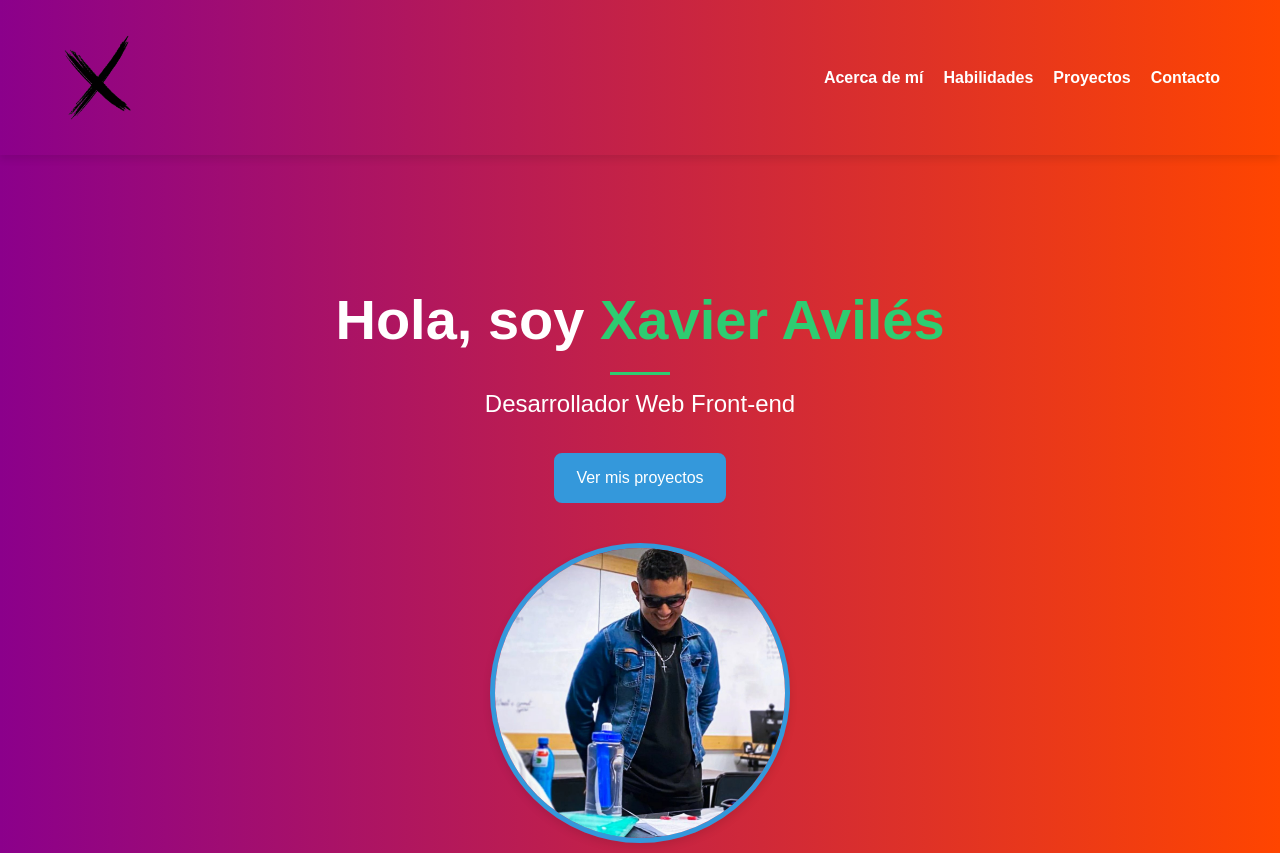
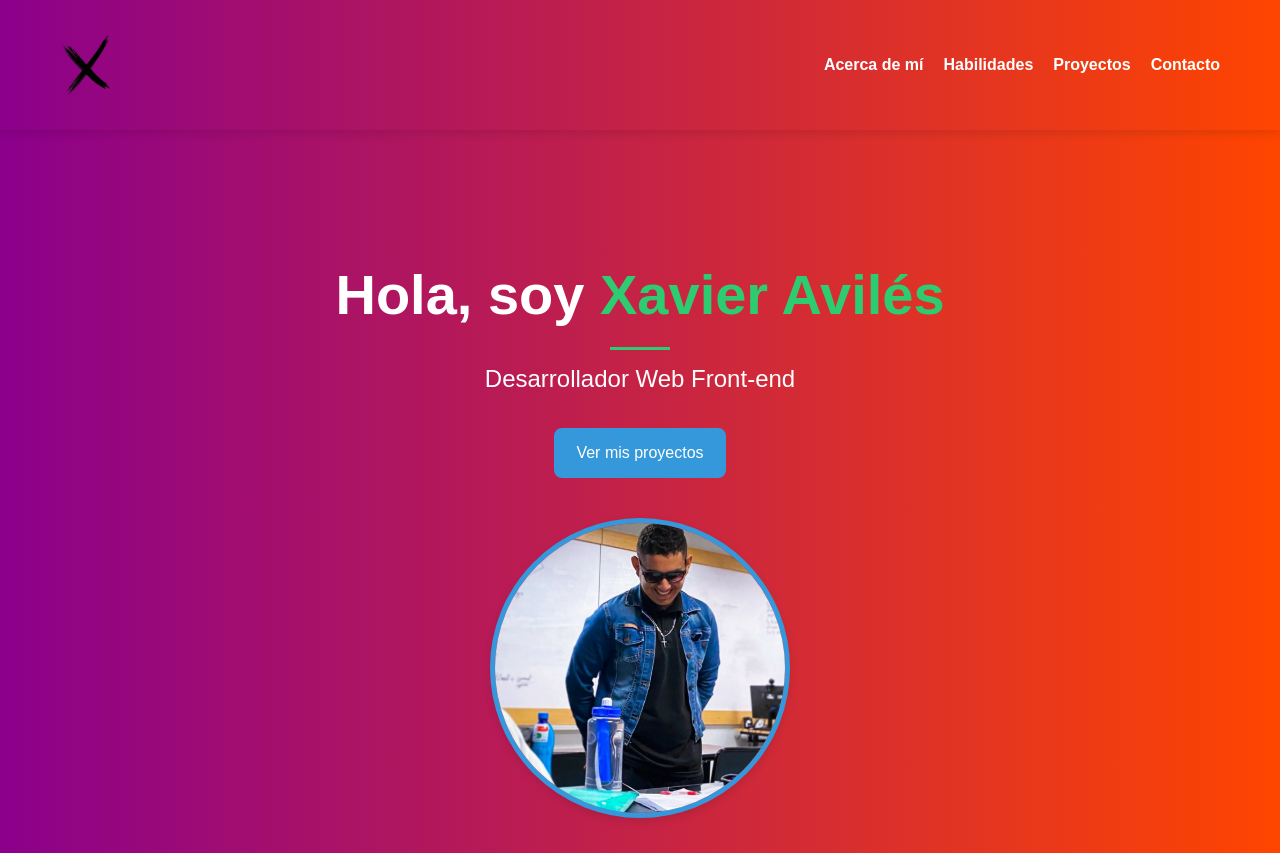
Before and after one commit to Gox-bit/jc-pr-port, a plain HTML site: page index.html in a window 1280 px wide. Shown: the top 853 px of the page. Drawn offline with nearby package versions, Linux system fonts and the light colour scheme.

Commit message:
Header fixed

```diff
--- a/assets/styles.css
+++ b/assets/styles.css
@@ -29,7 +29,7 @@ html {
 }
 
 .logo img{
-    max-height:  85px;
+    max-height:  60px;
     width: auto;
     vertical-align: middle;
 }
```
